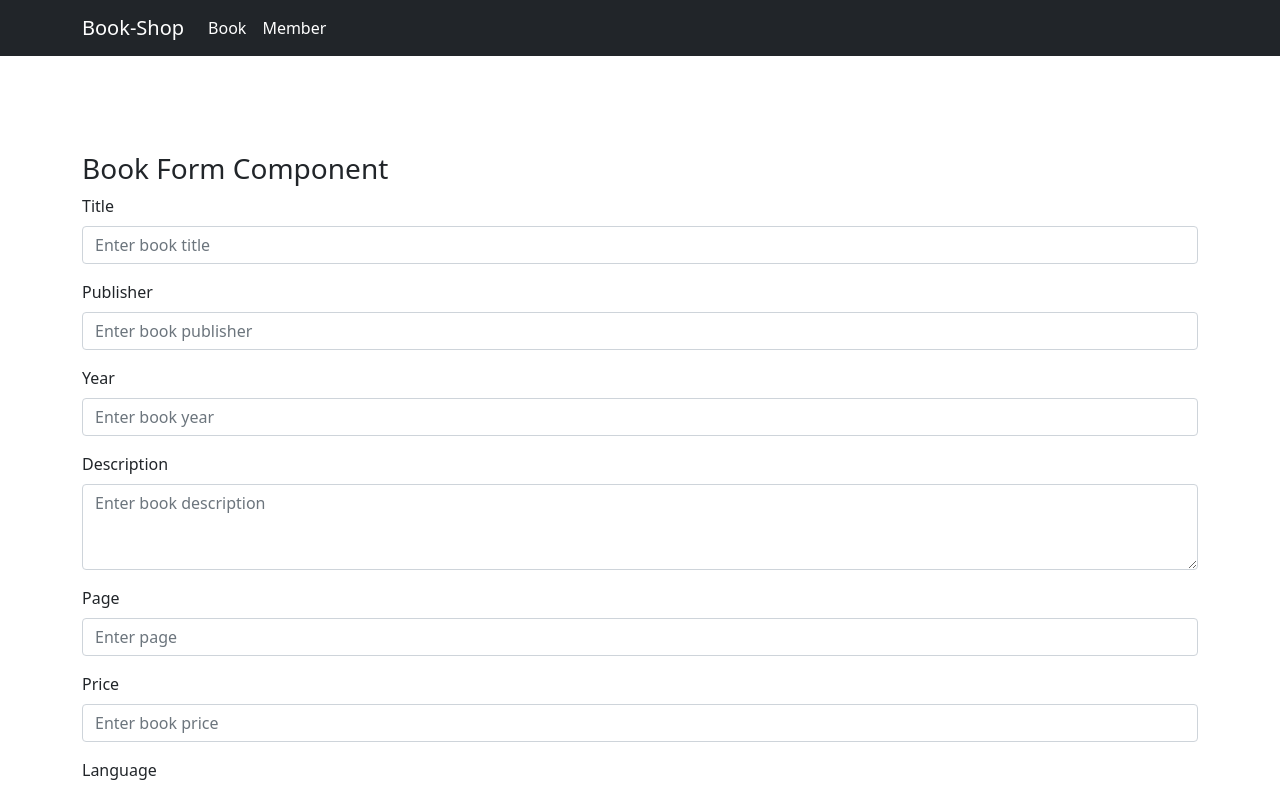
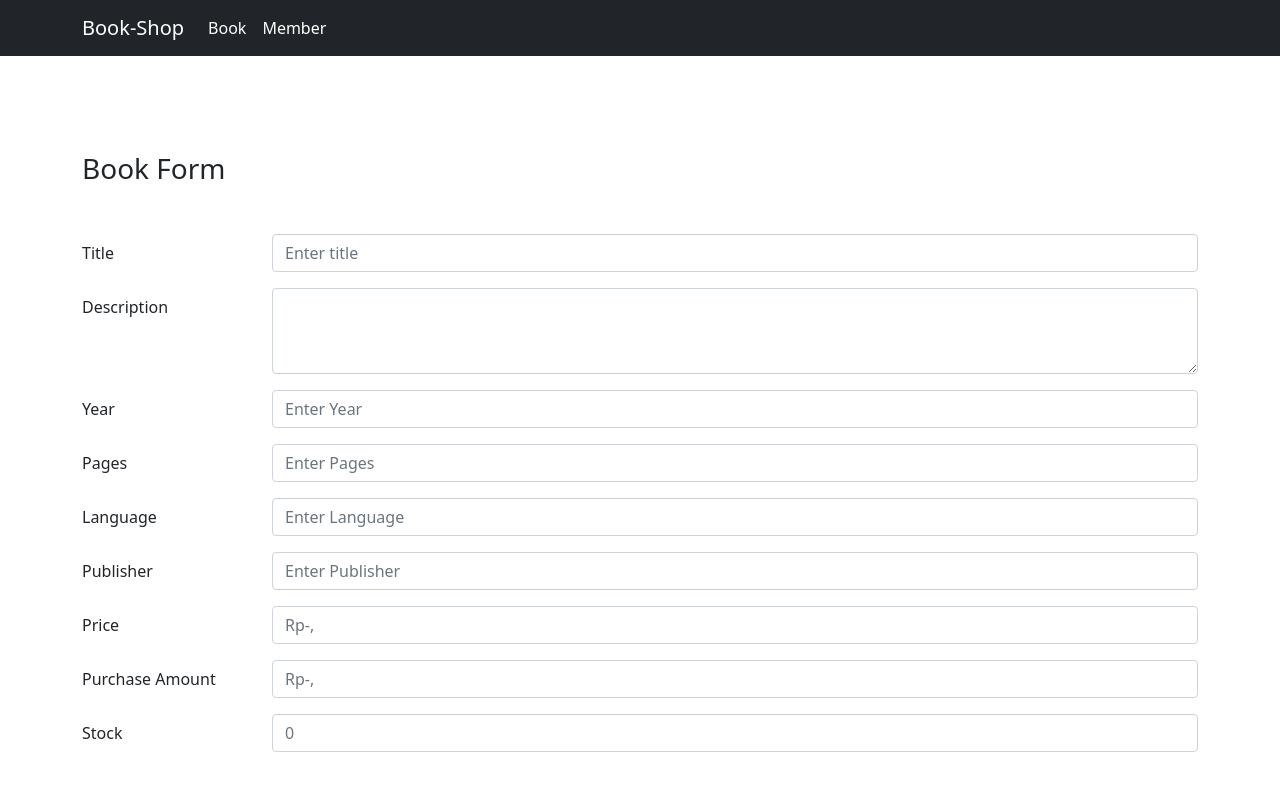
Before and after one commit to DASetya/belajar-react.js, a React (Create React App) app: page /books/add in a window 1280 px wide. Shown: the top 788 px of the page. Built offline with nearby package versions, Linux system fonts and the light colour scheme.

Commit message:
before delete confirm

```diff
--- a/src/components/books/BookForm.js
+++ b/src/components/books/BookForm.js
@@ -1,10 +1,15 @@
-import React, { useState } from "react";
+import React, { useEffect, useState } from "react";
 import { Container, Row, Form, Button, Col } from "react-bootstrap";
 import { useForm } from "react-hook-form";
 import { yupResolver } from "@hookform/resolvers/yup";
 import { bookSchema } from "../validations/validationSchema";
+import { getBookById, createBook, updateBook } from "../../api/bookService";
+import { Link } from "react-router-dom";
 
-const BookForm = () => {
+const BookForm = ({ history, match }) => {
+  const { id } = match.params;
+  const isAddMode = !id;
+  const [book, setBook] = useState({});
   // object destructuring
   const {
     register,
@@ -17,58 +22,77 @@ const BookForm = () => {
   });
 
   const submitForm = (data) => {
+    return isAddMode ? insert(data) : update(id, data);
+  };
+
+  const insert = (data) => {
     console.log(data);
+    return createBook(data).then((response) => {
+      history.push(".");
+    });
   };
+
+  const update = (id, data) => {
+    return updateBook(id, data).then((response) => {
+      history.push("..");
+    });
+  };
+
+  useEffect(() => {
+    if (!isAddMode) {
+      getBookById(id).then((response) => {
+        let book = response.data;
+        const fields = [
+          "title",
+          "description",
+          "year",
+          "pages",
+          "language",
+          "publisher",
+          "price",
+          "purchaseAmount",
+          "stock",
+        ];
+        fields.forEach((field) => setValue(field, book[field]));
+        setBook(book);
+      });
+    }
+  },[]);
 
   return (
     <Row>
       <Col>
-        <h3 className>Book Form Component</h3>
-        <Form onSubmit={handleSubmit(submitForm)}>
-          <Form.Group className="mb-3" controlId="formBasicTitle">
-            <Form.Label>Title</Form.Label>
+        <Form onSubmit={handleSubmit(submitForm)} onReset={reset}>
+          <h3 className="mb-5">Book Form</h3>
+          <div style={{ textAlign: "left" }} className="mb-5">
+            <Form.Group as={Row} className="mb-3" controlId="formBasicTitle">
+              <Form.Label column sm="2">
+                Title
+              </Form.Label>
+              <Col sm="10">
                 <Form.Control
                   type="text"
-              placeholder="Enter book title"
+                  placeholder="Enter title"
                   name="title"
                   {...register("title")}
                   className={`form-control ${errors.title ? "is-invalid" : ""}`}
                 />
                 <div className="invalid-feedback">{errors.title?.message}</div>
+              </Col>
             </Form.Group>
-
-          <Form.Group className="mb-3" controlId="formBasicPublisher">
-            <Form.Label>Publisher</Form.Label>
+            <Form.Group
+              as={Row}
+              className="mb-3"
+              controlId="formBasicDescription"
+            >
+              <Form.Label column sm="2">
+                Description
+              </Form.Label>
+              <Col sm="10">
                 <Form.Control
-              type="text"
-              placeholder="Enter book publisher"
-              name="publisher"
-              {...register("publisher")}
-              className={`form-control ${errors.publisher ? "is-invalid" : ""}`}
-            />
-            <div className="invalid-feedback">{errors.publisher?.message}</div>
-          </Form.Group>
-
-          <Form.Group className="mb-3" controlId="formBasicYear">
-            <Form.Label>Year</Form.Label>
-            <Form.Control
-              type="text"
-              placeholder="Enter book year"
-              name="year"
-              {...register("year")}
-              className={`form-control ${errors.year ? "is-invalid" : ""}`}
-            />
-            <div className="invalid-feedback">{errors.year?.message}</div>
-          </Form.Group>
-
-          <Form.Group className="mb-3" controlId="formBasicDescription">
-            <Form.Label>Description</Form.Label>
-            <Form.Control
-              type="text"
-              placeholder="Enter book description"
-              name="description"
                   as="textarea"
                   rows={3}
+                  name="description"
                   {...register("description")}
                   className={`form-control ${
                     errors.description ? "is-invalid" : ""
@@ -77,60 +101,138 @@ const BookForm = () => {
                 <div className="invalid-feedback">
                   {errors.description?.message}
                 </div>
+              </Col>
             </Form.Group>
-
-          <Form.Group className="mb-3" controlId="formBasicPage">
-            <Form.Label>Page</Form.Label>
+            <Form.Group as={Row} className="mb-3" controlId="formBasicYear">
+              <Form.Label column sm="2">
+                Year
+              </Form.Label>
+              <Col sm="10">
+                <Form.Control
+                  type="number"
+                  placeholder="Enter Year"
+                  name="year"
+                  {...register("year")}
+                  className={`form-control ${errors.year ? "is-invalid" : ""}`}
+                />
+                <div className="invalid-feedback">{errors.year?.message}</div>
+              </Col>
+            </Form.Group>
+            <Form.Group as={Row} className="mb-3" controlId="formBasicPages">
+              <Form.Label column sm="2">
+                Pages
+              </Form.Label>
+              <Col sm="10">
+                <Form.Control
+                  type="number"
+                  placeholder="Enter Pages"
+                  name="pages"
+                  {...register("pages")}
+                  className={`form-control ${errors.pages ? "is-invalid" : ""}`}
+                />
+                <div className="invalid-feedback">{errors.pages?.message}</div>
+              </Col>
+            </Form.Group>
+            <Form.Group as={Row} className="mb-3" controlId="formBasicLanguage">
+              <Form.Label column sm="2">
+                Language
+              </Form.Label>
+              <Col sm="10">
                 <Form.Control
                   type="text"
-              placeholder="Enter page"
-              name="page"
-              {...register("page")}
-              className={`form-control ${errors.page ? "is-invalid" : ""}`}
+                  placeholder="Enter Language"
+                  name="language"
+                  {...register("language")}
+                  className={`form-control ${
+                    errors.language ? "is-invalid" : ""
+                  }`}
                 />
-            <div className="invalid-feedback">{errors.page?.message}</div>
+                <div className="invalid-feedback">
+                  {errors.language?.message}
+                </div>
+              </Col>
             </Form.Group>
-
-          <Form.Group className="mb-3" controlId="formBasicPrice">
-            <Form.Label>Price</Form.Label>
+            <Form.Group
+              as={Row}
+              className="mb-3"
+              controlId="formBasicPublisher"
+            >
+              <Form.Label column sm="2">
+                Publisher
+              </Form.Label>
+              <Col sm="10">
                 <Form.Control
                   type="text"
-              placeholder="Enter book price"
+                  placeholder="Enter Publisher"
+                  name="publisher"
+                  {...register("publisher")}
+                  className={`form-control ${
+                    errors.publisher ? "is-invalid" : ""
+                  }`}
+                />
+                <div className="invalid-feedback">
+                  {errors.publisher?.message}
+                </div>
+              </Col>
+            </Form.Group>
+            <Form.Group as={Row} className="mb-3" controlId="formBasicPrice">
+              <Form.Label column sm="2">
+                Price
+              </Form.Label>
+              <Col sm="10">
+                <Form.Control
+                  type="number"
+                  placeholder="Rp-,"
                   name="price"
                   {...register("price")}
                   className={`form-control ${errors.price ? "is-invalid" : ""}`}
                 />
                 <div className="invalid-feedback">{errors.price?.message}</div>
+              </Col>
             </Form.Group>
-
-          <Form.Group className="mb-3" controlId="formBasicLanguage">
-            <Form.Label>Language</Form.Label>
+            <Form.Group as={Row} className="mb-3" controlId="formBasicPrice">
+              <Form.Label column sm="2">
+                Purchase Amount
+              </Form.Label>
+              <Col sm="10">
                 <Form.Control
-              type="text"
-              placeholder="Enter book language"
-              name="language"
-              {...register("language")}
-              className={`form-control ${errors.language ? "is-invalid" : ""}`}
+                  type="number"
+                  placeholder="Rp-,"
+                  name="purchaseAmount"
+                  {...register("purchaseAmount")}
+                  className={`form-control ${
+                    errors.purchaseAmount ? "is-invalid" : ""
+                  }`}
                 />
-            <div className="invalid-feedback">{errors.language?.message}</div>
+                <div className="invalid-feedback">
+                  {errors.purchaseAmount?.message}
+                </div>
+              </Col>
             </Form.Group>
-
-          <Form.Group className="mb-3" controlId="formBasicStock">
-            <Form.Label>Stock</Form.Label>
+            <Form.Group as={Row} className="mb-3" controlId="formBasicStock">
+              <Form.Label column sm="2">
+                Stock
+              </Form.Label>
+              <Col sm="10">
                 <Form.Control
-              type="text"
-              placeholder="Enter book stock"
+                  type="number"
+                  placeholder="0"
                   name="stock"
                   {...register("stock")}
                   className={`form-control ${errors.stock ? "is-invalid" : ""}`}
                 />
                 <div className="invalid-feedback">{errors.stock?.message}</div>
+              </Col>
             </Form.Group>
-
-          <Button variant="success" type="submit">
+          </div>
+          <Form.Group>
+            <Button variant="primary" type="submit" className="btn btn-success">
               Save
             </Button>
-          <Button variant="warning" className="mx-3" >Cancel</Button>
+            <Link to="/books" className="btn btn-warning mx-2">
+              Cancel
+            </Link>
+          </Form.Group>
         </Form>
       </Col>
     </Row>
--- a/src/components/validations/validationSchema.js
+++ b/src/components/validations/validationSchema.js
@@ -1,35 +1,36 @@
 import * as yup from "yup";
 
 export const bookSchema = yup.object().shape({
-  title: yup
-    .string()
-    .required("Title is required")
-    .min(3, "Title must be at least 3 characters"),
-  publisher: yup
-    .string()
-    .required("Publisher is required")
-    .min(1, "Publisher must be at least 1 character"),
-  year: yup
-    .number()
-    .required("Year is required"),
-  description: yup
-    .string()
-    .required("Description is required")
-    .min(10, "Description must be at least 10 characters"),
-  page: yup
-    .number()
-    .required("Page is required")
-    .min(1, "Page must be at least 1 page"),
-  price: yup
-    .number()
-    .required("Price is required")
-    .min(1, "Price must be at least Rp. 0"),
-  language: yup
-    .string()
-    .required("Language is required")
-    .min(3, "Language must be at least 3 characters"),
-  stock: yup
-    .number()
-    .required("Stock is required")
-    .min(1, "Stock must be at least 0"),
-});
+  title:
+    yup.string()
+      .required('Title is required')
+      .min(6, 'title must be at least 6 characters'),
+  description:
+    yup.string()
+      .required('Description is required')
+      .min(10, 'description must be at least 10 characters'),
+  year:
+    yup.string()
+      .required('Year is required')
+      .max(4, 'year must be at max 4 characters'),
+  pages:
+    yup.string()
+      .required('Pages is required')
+      .min(1, 'pages must be at min 0 pages'),
+  language:
+    yup.string()
+      .required('Language is required'),
+  publisher:
+    yup.string()
+      .required('Publisher is required'),
+  price: yup.string()
+    .required('Price is require')
+    .min(0, 'price can not be 0'),
+  purchaseAmount:
+    yup.string()
+      .min(0, 'price can not be 0'),
+  stock:
+    yup.string()
+      .required('Stock is require')
+      .min(0, 'Stock can not be 0')
+})
--- a/src/pages/Routing.js
+++ b/src/pages/Routing.js
@@ -20,6 +20,7 @@ const Routing = () => {
           <Route path="/" exact component={Home} />
           <Route path="/books" exact component={BookList} />
           <Route path="/books/add" exact component={BookForm} />
+          <Route path="/books/edit/:id" exact component={BookForm} />
           <Route path="/books/:id" component={BookDetail} />
           <Route path="/members" exact component={MemberList} />
           <Route path="/members/add" exact component={MemberForm} />
```
Also changed, not shown: src/api/bookService.js (+12 -6 lines), src/components/books/BookComponent.js (+11 -6 lines), src/components/books/BookList.js (+14 -4 lines), src/components/modal/ModalComponent.js (added, +11 -0 lines). Lines whose indentation alone changed are shown as unchanged.
